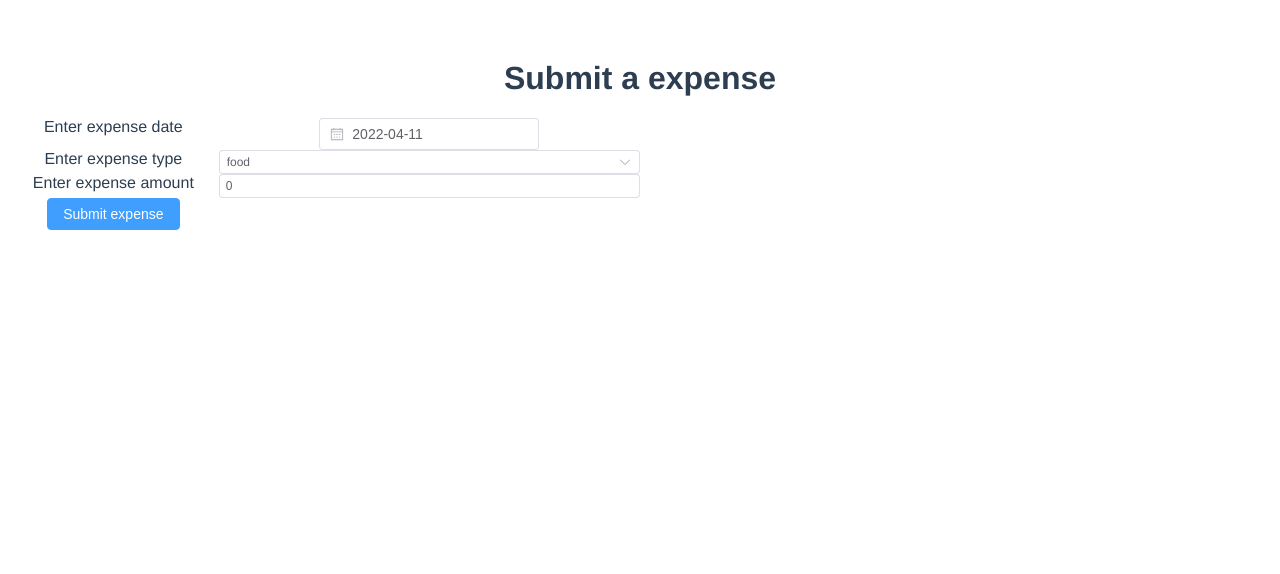
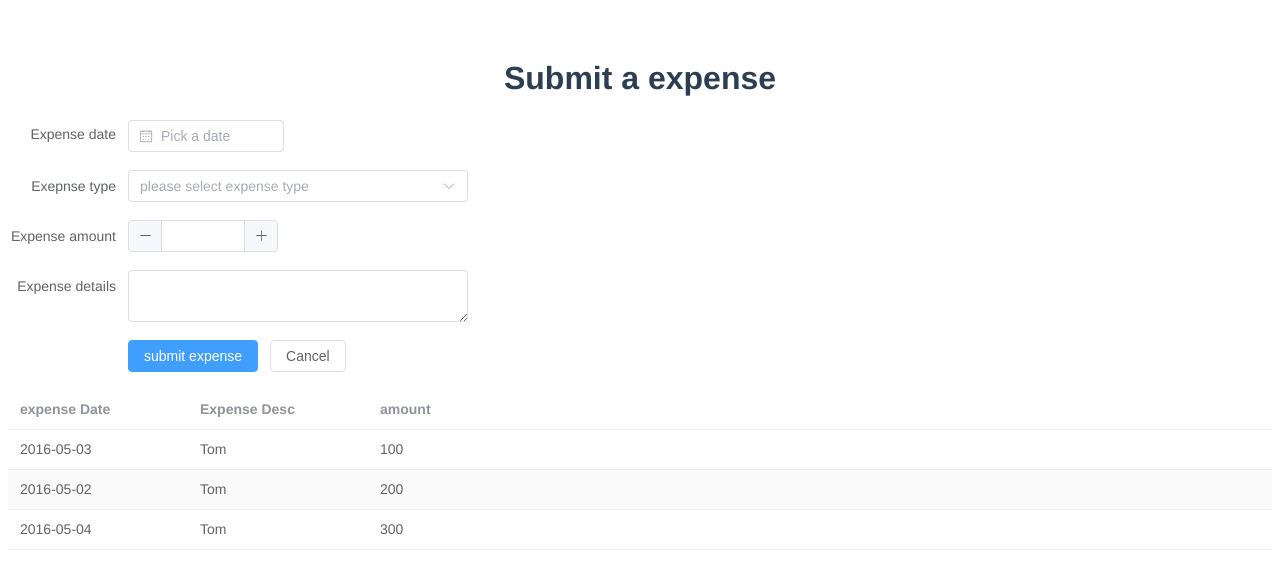
Before and after one commit to tanmaypatil/expense-application, a Vue app: page / in a window 1280 px wide. Shown: the top 574 px of the page. Built offline with nearby package versions, Linux system fonts and the light colour scheme.

Commit message:
expense form - added controls

```diff
--- a/src/components/Expense.vue
+++ b/src/components/Expense.vue
@@ -1,50 +1,44 @@
 <template>
-  <div class="hello">
-    <h1>Submit a expense</h1>
+ <h1> Submit a expense </h1>
+  <el-form :model="form" label-width="120px" style="max-width: 460px">
+    <el-form-item label="Expense date">
+      <el-col :span="11">
+        <el-date-picker v-model="form.expense_date" type="date" placeholder="Pick a date"
+         format="YYYY/MM/DD"
+        value-format="YYYY-MM-DD" style="width: 100%" />
+      </el-col>
+    </el-form-item>
+    <el-form-item label="Exepnse type">
+      <el-select v-model="form.expense_type" placeholder="please select expense type">
+        <el-option label="food" value="food" />
+        <el-option label="movie" value="movie" />
+        <el-option label="travelling" value="movie" />
+        <el-option label="books" value="movie" />
+      </el-select>
+    </el-form-item>
+    <el-form-item label="Expense amount">
+    <el-input-number v-model="form.num" :min="1" :max="1000"  />
+    </el-form-item>
+    <el-form-item label="Expense details">
+      <el-input v-model="form.desc" type="textarea" />
+    </el-form-item>
+    <el-form-item>
+      <el-button type="primary" @click="onSubmit">submit expense</el-button>
+      <el-button>Cancel</el-button>
+    </el-form-item>
+  </el-form>
+  <el-table :data="tableData" stripe style="width: 100%">
+    <el-table-column prop="date" label="expense Date" width="180" />
+    <el-table-column prop="desc" label="Expense Desc" width="180" />
+    <el-table-column prop="amount" label="amount" />
+  </el-table>
 
-    <el-row class="mb-4">
-      <el-col :span="4">
-        <label>Enter expense date</label>
-      </el-col>
-      <el-col :span="8">
-        <el-date-picker v-model="value1" type="date" placeholder="Pick a day" />
-      </el-col>
-    </el-row>
-
-    <el-row class="mb-4">
-      <el-col :span="4">
-        <label>Enter expense type</label>
-      </el-col>
-      <el-col :span="8">
-        <el-select v-model="expenseOpt" class="m-2" placeholder="Select" size="small">
-          <el-option
-            v-for="item in options"
-            :key="item.value"
-            :label="item.label"
-            :value="item.value"
-          />
-        </el-select>
-      </el-col>
-    </el-row>
-  <el-row class="mb-4">
-      <el-col :span="4">
-        <label>Enter expense amount</label>
-      </el-col>
-      <el-col :span="8">
-        <el-input v-model="amount" size="small" placeholder="Enter amount" />
-      </el-col>
-    </el-row>
-    <el-row class="mb-4">
-      <el-col :span="4">
-        <el-button v-on:click="convert" id="submit" type="primary">Submit expense</el-button>
-      </el-col>
-    </el-row>
-
-  </div>
 </template>
 
 <script>
+
 import axios from 'axios';
+import { ElMessage } from 'element-plus'
 export default {
   name: 'ExpenseApp',
   props: {
@@ -52,37 +46,31 @@ export default {
   },
   data() {
     return {
-      input: 0,
-      expenseOpt: 'food',
-      name: 'Expense',
-      value1: "2022/04/11",
-      output: 0,
-      amount : 0,
-      options: [
-        {
-          value: 'food',
-          label: 'food',
-        },
-        {
-          value: 'travelling',
-          label: 'travelling',
-        },
-        {
-          value: 'movie',
-          label: 'movie',
-        },
-        {
-          value: 'clothes',
-          label: 'clothes',
-        },
-        {
-          value: 'books',
-          label: 'books',
-        },
-      ]
-    }
+      form: {},
+      tableData : [
+  {
+    date: '2016-05-03',
+    desc: 'Tom',
+    amount: 100,
   },
+  {
+    date: '2016-05-02',
+    desc: 'Tom',
+    amount : 200,
+  },
+  {
+    date: '2016-05-04',
+    desc: 'Tom',
+    amount : 300,
+  },
+
+      ],
+  }},
   methods: {
+    onSubmit() {
+      console.log("doSubmit" + JSON.stringify(this.form));
+      ElMessage('expense submitted');
+    },
     convert() {
       console.log(`Hello ${this.name}!`);
       console.log(this.input);
@@ -111,15 +99,36 @@ export default {
 h3 {
   margin: 40px 0 0;
 }
+
 ul {
   list-style-type: none;
   padding: 0;
 }
+
 li {
   display: inline-block;
   margin: 0 10px;
 }
+
 a {
   color: #42b983;
 }
+
+.card-header {
+  display: flex;
+  justify-content: space-between;
+  align-items: center;
+}
+
+.text {
+  font-size: 14px;
+}
+
+.item {
+  margin-bottom: 18px;
+}
+
+.box-card {
+  width: 600px;
+}
 </style>
```
